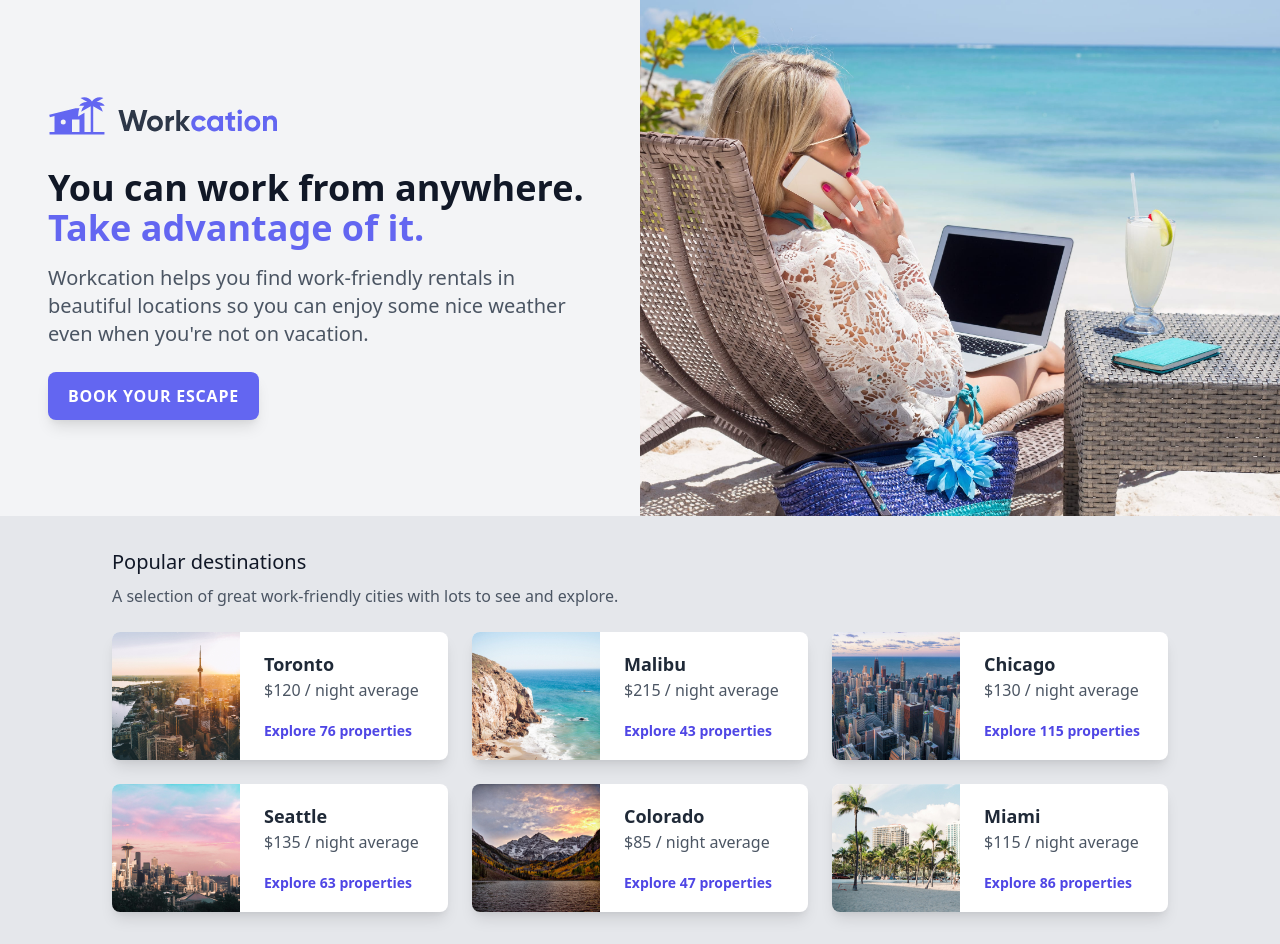
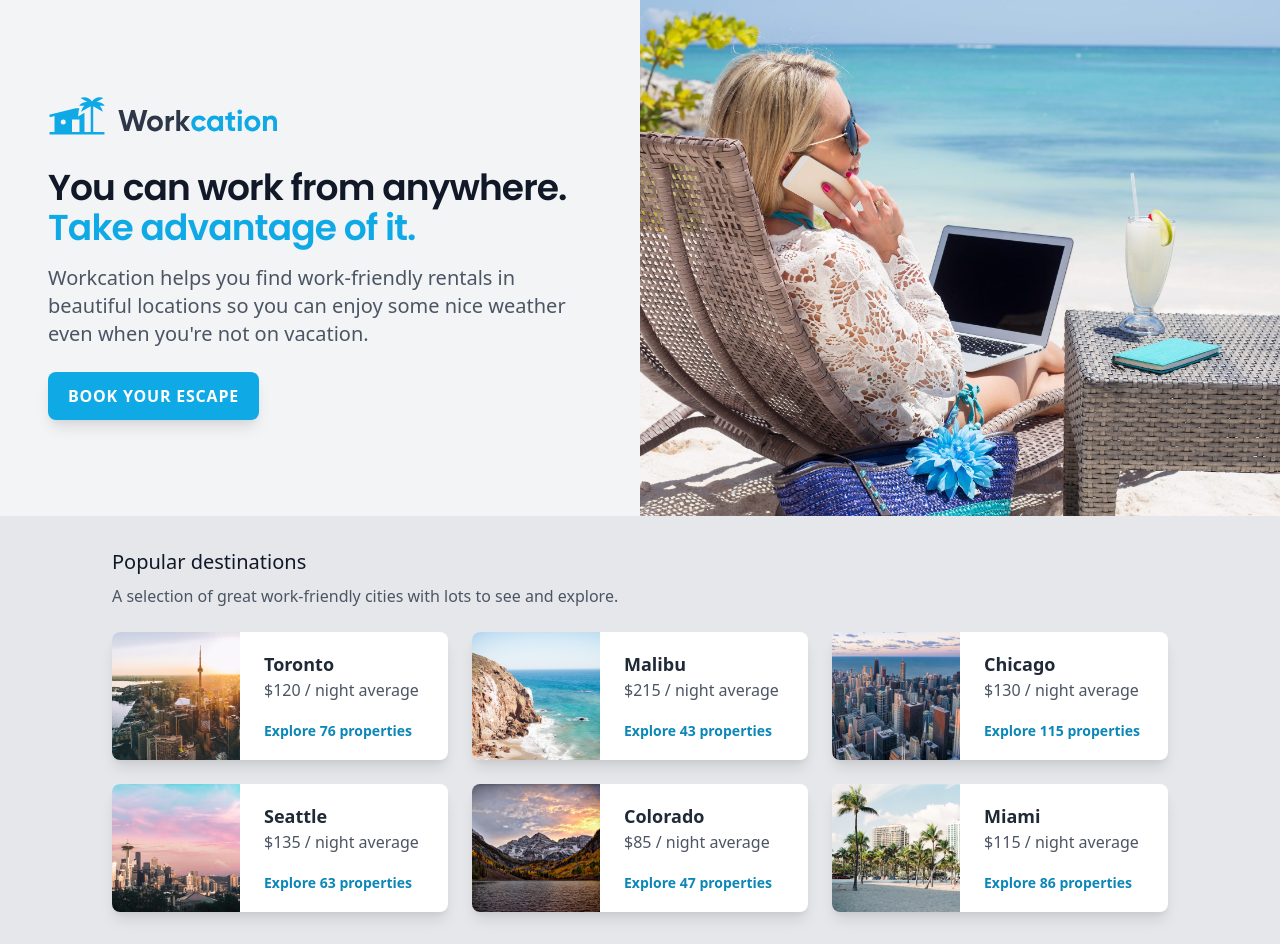
Before and after one commit to CyjKun/tailwind-css-starter, a React (Vite) app: page / in a window 1280 px wide. Built offline with nearby package versions, Linux system fonts and the light colour scheme.

Commit message:
Add design customization

```diff
--- a/css/tailwind.css
+++ /dev/null
@@ -1,17 +0,0 @@
-@tailwind base;
-@tailwind components;
-@tailwind utilities;
-
-@layer components{
-    .btn{
-        @apply inline-block rounded-lg px-5 py-3 focus:outline-none focus:ring focus:ring-offset-2 uppercase tracking-wider font-semibold text-sm sm:text-base;
-    }
-
-    .btn-primary {
-        @apply bg-indigo-500 hover:bg-indigo-400 focus:ring-indigo-500 focus:ring-opacity-50 active:bg-indigo-600 text-white shadow-lg hover:-translate-y-0.5 transform transition;
-    }
-
-    .btn-secondary {
-        @apply bg-gray-300 hover:bg-gray-200 focus:ring-gray-300 focus:ring-opacity-50 active:bg-gray-400 text-gray-800;
-    }
-}
--- a/index.html
+++ b/index.html
@@ -4,6 +4,11 @@
     <meta charset="UTF-8" />
     <meta name="viewport" content="width=device-width, initial-scale=1.0" />
     <title>Document</title>
+    <link rel="preconnect" href="https://fonts.gstatic.com" />
+    <link
+      href="https://fonts.googleapis.com/css2?family=Poppins:wght@600&display=swap"
+      rel="stylesheet"
+    />
   </head>
   <body class="bg-gray-200">
     <div id="root"></div>
--- a/src/App.jsx
+++ b/src/App.jsx
@@ -9,15 +9,15 @@ export default function App() {
       <div className="bg-gray-100 grid lg:grid-cols-2 2xl:grid-cols-5">
         <div className="px-8 py-12 max-w-md mx-auto sm:max-w-xl lg:px-12 lg:py-24 lg:max-w-full xl:mr-0 2xl:col-span-2">
           <div className="xl:max-w-xl">
-            <img className="h-10" src="/img/logo.svg" alt="Workcation" />
+            <img className="h-10" src="/img/logo-brand.svg" alt="Workcation" />
             <img
               className="mt-6 rounded-lg shadow-xl sm:mt-8 sm:h-64 sm:w-full sm:object-cover object-center lg:hidden"
               src="/img/beach-work.jpg"
               alt="Woman workcationing on the beach"
             />
-            <h1 className="mt-6 text-2xl font-bold text-gray-900 sm:mt-8 sm:text-4xl lg:text-3xl xl:text-4xl">
+            <h1 className="mt-6 text-2xl font-headline tracking-tight font-semibold text-gray-900 sm:mt-8 sm:text-4xl lg:text-3xl xl:text-4xl">
               You can work from anywhere.
-              <br className="hidden lg:inline" /> <span className="text-indigo-500">Take advantage of it.</span>
+              <br className="hidden lg:inline" /> <span className="text-brand">Take advantage of it.</span>
             </h1>
             <p className="mt-2 text-gray-600 sm:mt-4 sm:text-xl">
               Workcation helps you find work-friendly rentals in beautiful locations so you can enjoy some nice weather even when you're not
@@ -25,7 +25,7 @@ export default function App() {
             </p>
             <div className="mt-4 space-x-1 sm:mt-6">
               <a
-                className="inline-block px-5 py-3 rounded-lg transform transition bg-indigo-500 hover:bg-indigo-400 hover:-translate-y-0.5 focus:ring-indigo-500 focus:ring-opacity-50 focus:outline-none focus:ring focus:ring-offset-2 active:bg-indigo-600 uppercase tracking-wider font-semibold text-sm text-white shadow-lg sm:text-base"
+                className="inline-block px-5 py-3 rounded-lg transform transition bg-brand hover:bg-brand-light hover:-translate-y-0.5 focus:ring-brand focus:ring-opacity-50 focus:outline-none focus:ring focus:ring-offset-2 active:bg-brand-dark uppercase tracking-wider font-semibold text-sm text-white shadow-lg sm:text-base"
                 href="#"
               >
                 Book your escape
--- a/src/components/DestinationCard.jsx
+++ b/src/components/DestinationCard.jsx
@@ -9,7 +9,7 @@ export default function DestinationCard({ destination }) {
 
         <p className="text-gray-600">${destination.averagePrice} / night average</p>
         <div className="mt-4">
-          <a href="#" className="text-indigo-600 hover:text-indigo-500 font-semibold text-sm">
+          <a href="#" className="text-brand-dark hover:text-brand font-semibold text-sm">
             Explore {destination.propertyCount} properties
           </a>
         </div>
--- a/tailwind.config.js
+++ b/tailwind.config.js
@@ -2,12 +2,23 @@ module.exports = {
   purge: [],
   darkMode: false, // or 'media' or 'class'
   theme: {
-    extend: {},
+    extend: {
+      colors: {
+        brand: {
+          light: "#3fbaeb",
+          DEFAULT: "#0fa9e6",
+          dark: "#0c87b8",
+        },
+      },
+      fontFamily: {
+        headline: "Poppins, sans-serif",
+      },
+    },
   },
   variants: {
     extend: {
-      backgroundColor:["active"],
+      backgroundColor: ["active"],
     },
   },
   plugins: [],
-}
+};
```
Also changed, not shown: img/logo-brand.svg (added).
